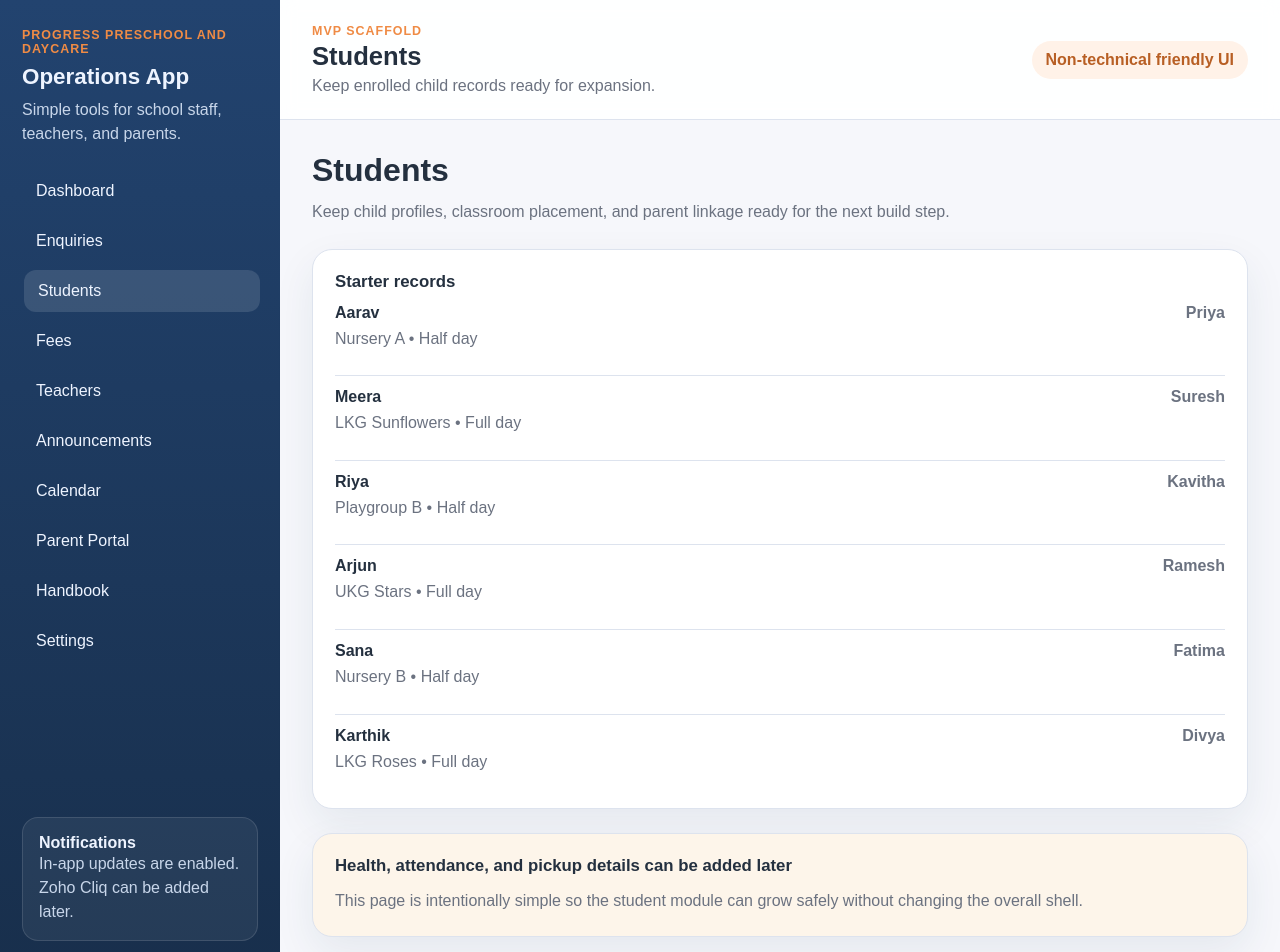
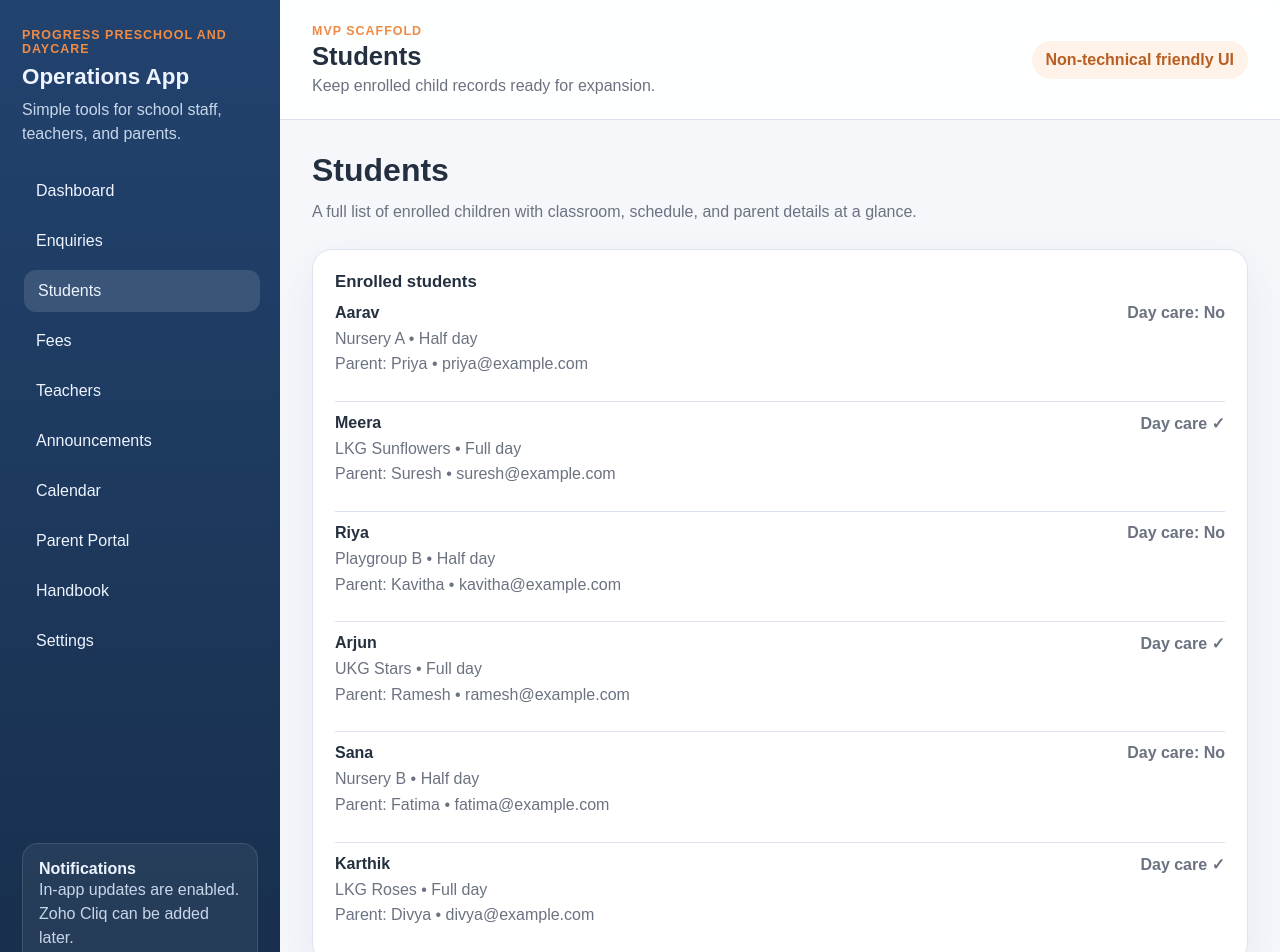
Before and after one commit to sharanya-ramachandran-1067/education, a Next.js app: page /students in a window 1280 px wide. Shown: the top 952 px of the page. Built offline with nearby package versions, Linux system fonts and the light colour scheme.

Commit message:
Update page.tsx
Updated to match mockdata

```diff
--- a/src/app/students/page.tsx
+++ b/src/app/students/page.tsx
@@ -7,30 +7,37 @@ export default function StudentsPage() {
     <div className="stack-lg">
       <ModuleHeader
         title="Students"
-        description="Keep child profiles, classroom placement, and parent linkage ready for the next build step."
+        description="A full list of enrolled children with classroom, schedule, and parent details at a glance."
       />
 
       <section className="card">
-        <h3>Starter records</h3>
+        <h3>Enrolled students</h3>
+        {students.length === 0 ? (
+          <EmptyState
+            title="No students enrolled yet"
+            description="Once students are added they will appear here."
+          />
+        ) : (
           <ul className="list">
             {students.map((student) => (
               <li key={student.id} className="list-row">
                 <div>
                   <strong>{student.name}</strong>
                   <p>
-                  {student.classroom} • {student.schedule}
+                    {student.classroom} &bull; {student.schedule}
+                  </p>
+                  <p>
+                    Parent: {student.parentName} &bull; {student.parentContact}
                   </p>
                 </div>
-              <span>{student.parentName}</span>
+                <span>
+                  {student.dayCare === "Yes" ? "Day care ✓" : "Day care: No"}
+                </span>
               </li>
             ))}
           </ul>
+        )}
       </section>
-
-      <EmptyState
-        title="Health, attendance, and pickup details can be added later"
-        description="This page is intentionally simple so the student module can grow safely without changing the overall shell."
-      />
     </div>
   );
 }
```
Lines whose indentation alone changed are shown as unchanged.
